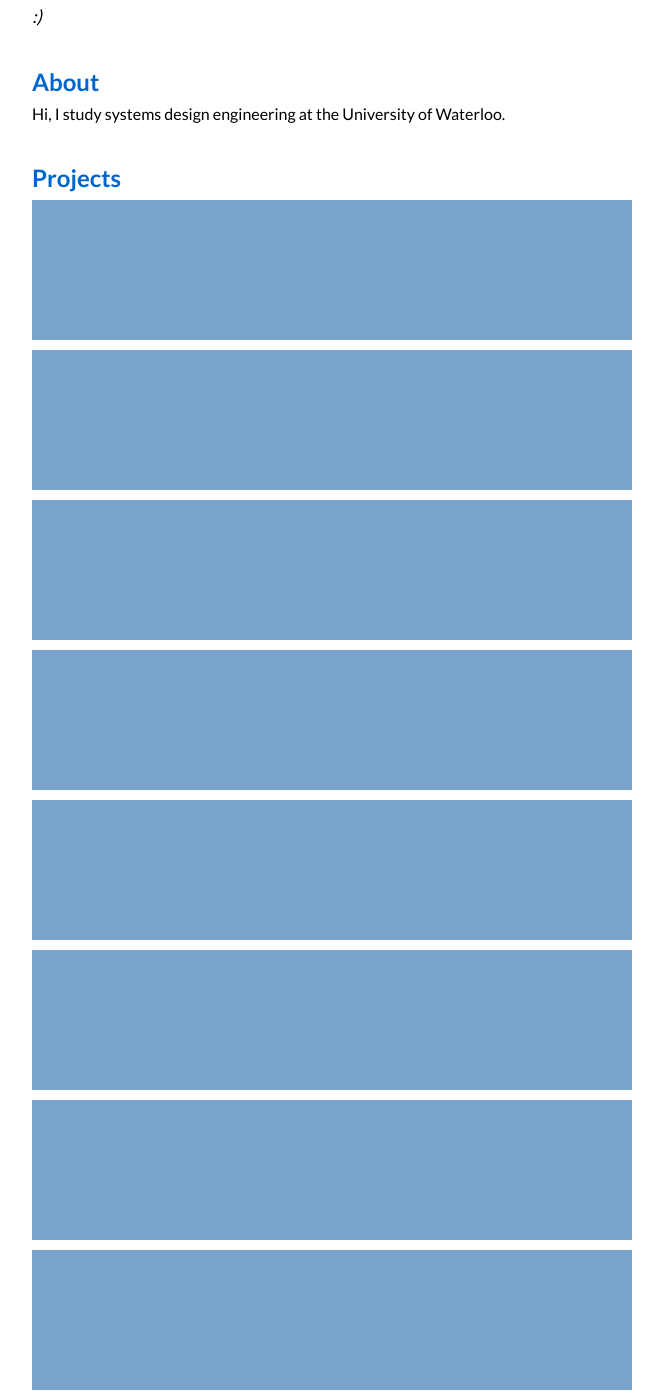
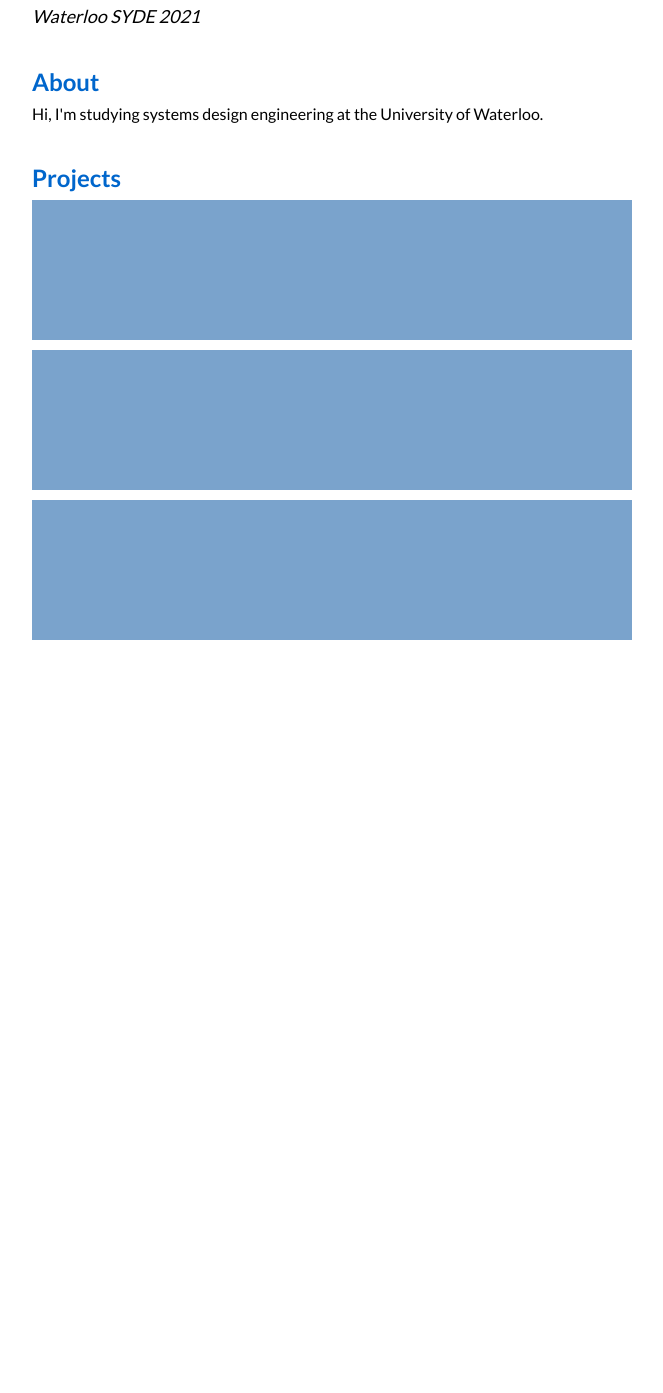
Before and after one commit to zhangium/zhangium.github.io, a plain HTML site: page index.html in a window 1280 px wide. Shown: the part 497-1890 px from the top of the page, without its empty margins (308-971 px from the left). After the commit the page ends 1257 px from the top, so only its background shows below. Drawn offline with Linux system fonts and the light colour scheme.

Commit message:
small changes

```diff
--- a/index.html
+++ b/index.html
@@ -10,13 +10,13 @@
       <img id="photo" src="photo.jpg" />
       <h1> Annie Zhang </h1>
       <div class="subtext">
-        :)
+       Waterloo SYDE 2021
       </div>
       <h2>
         About
       </h2>
       <div>
-        Hi, I study systems design engineering at the University of Waterloo.
+        Hi, I'm studying systems design engineering at the University of Waterloo.
       </div>
       <h2>
   Projects
@@ -25,11 +25,6 @@
   <div class="project"></div>
   <div class="project"></div>
   <div class="project"></div>
-  <div class="project"></div>
-  <div class="project"></div>
-  <div class="project"></div>
-  <div class="project"></div>
-  <div class="project"></div>
 </div>
     </section>
   </body>
--- a/style.css
+++ b/style.css
@@ -6,9 +6,6 @@
 h1 {
   font-size: 36px;
   margin-bottom: 8px;
-}
-h1:hover {
-  color: #7AA3CC;
 }
 
 .subtext {
```
